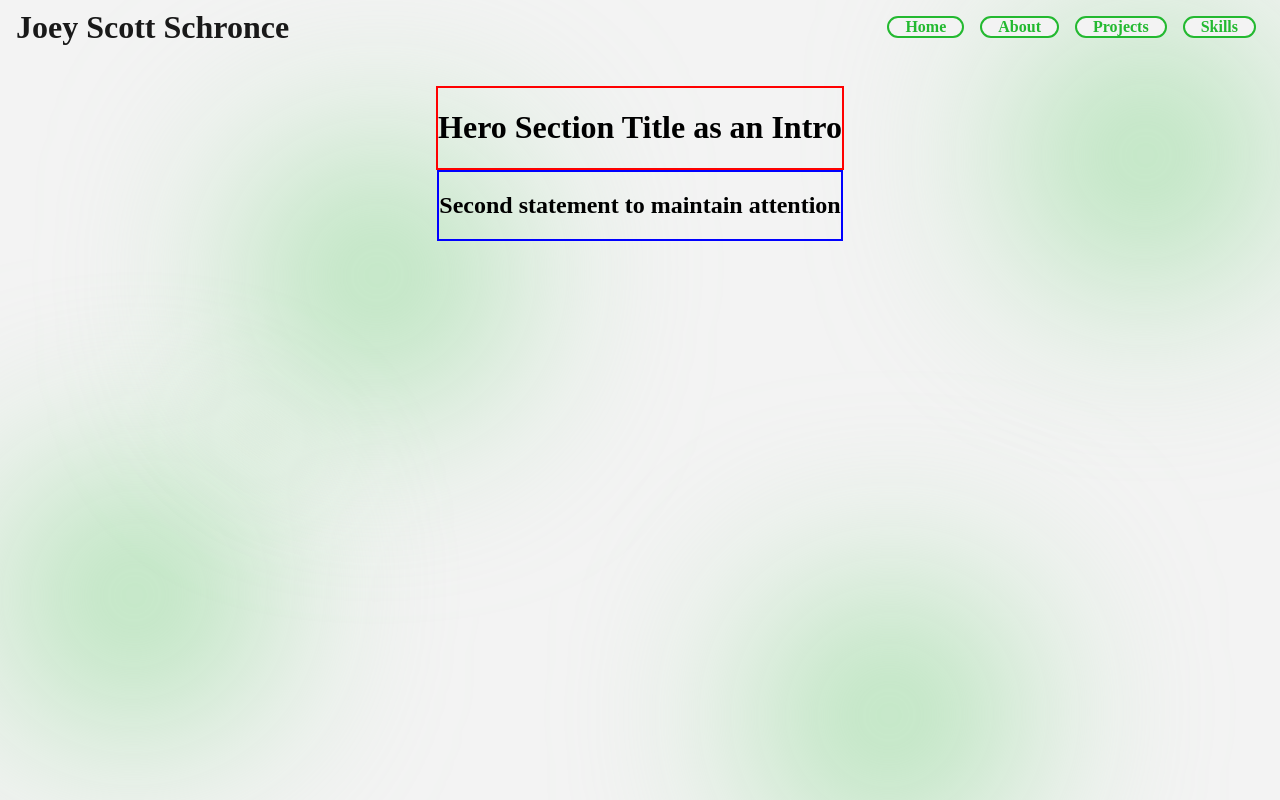
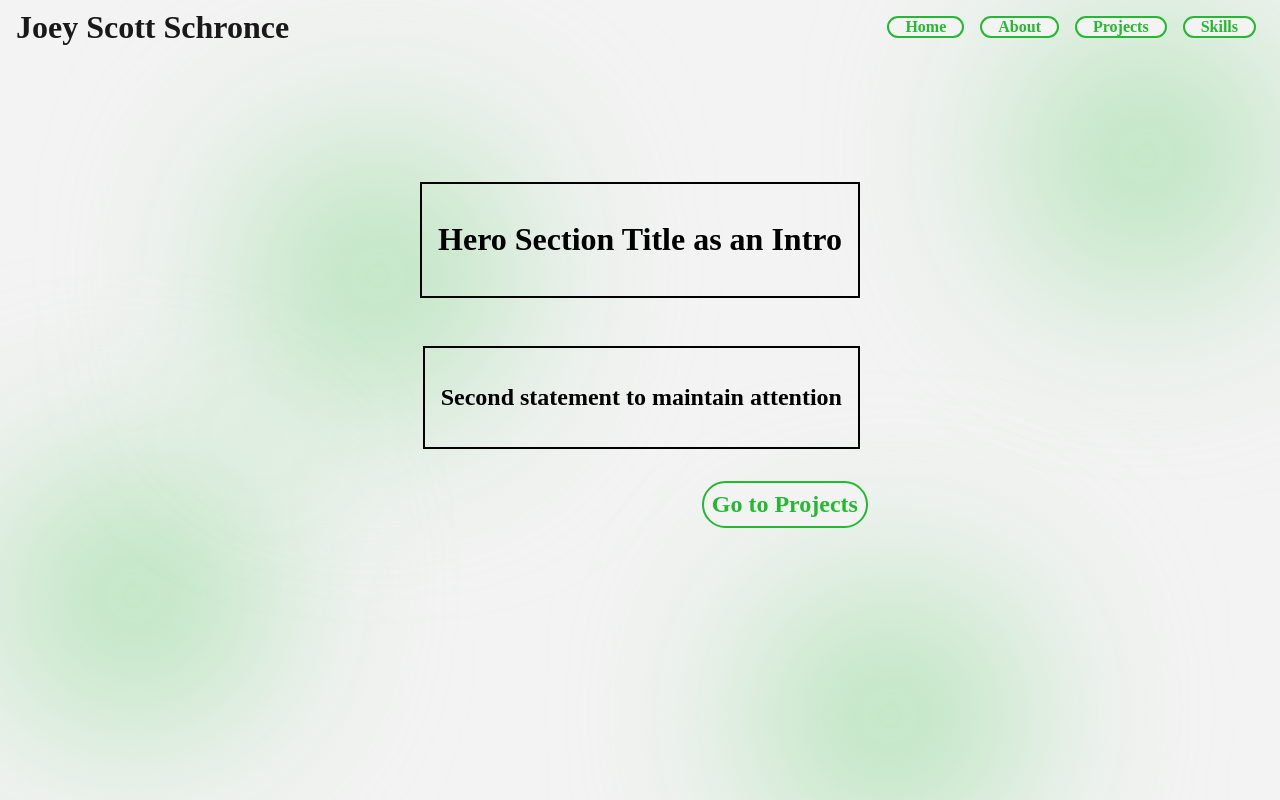
Before and after one commit to JoeyScottSchronce/JoeyScottSchronce.github.io, a React (Vite) app: page / in a window 1280 px wide. Built offline with nearby package versions, Linux system fonts and the light colour scheme.

Commit message:
update css

```diff
--- a/src/Components/HeroSection/HeroSection.css
+++ b/src/Components/HeroSection/HeroSection.css
@@ -3,14 +3,51 @@
     flex-flow: column wrap;
     justify-content: center;
     align-items: center;
+    margin: 4rem 0 1rem 0;
     padding: 2rem;
 }
 
+.sub-container {
+    display: flex;
+    flex-flow: column wrap;
+    justify-content: flex-end;
+    align-items: flex-end;
+    padding: 1rem;
+    gap: 1rem;
+}
+
 .first-sub {
-    border: 2px solid red;
+    margin: 1rem;
+    padding: 1rem;
+    border: 2px solid black;
 }
 
 .second-sub {
-    border: 2px solid blue;
+    margin: 1rem;
+    padding: 1rem;
+    border: 2px solid black;
+}
 
+.third-sub {
+    background-color: var(--light-base);
+    color: var(--secondary-color);
+    padding: 0.5rem;
+    font-size: 1.5rem;
+    border: 2px solid var(--secondary-color);
+    border-radius: 25px;
+    cursor: pointer;
+    text-align: center;
+    display: flex;
+    margin: 0 0.5rem 0 0.5rem;
 }
+
+.third-sub:hover {
+    background-color: var(--secondary-color);
+    color: white;
+}
+
+.third-sub a {
+    text-decoration: none;
+    color: inherit;
+    font-weight: bold;
+}
--- a/src/Components/HeroSection/HeroSection.jsx
+++ b/src/Components/HeroSection/HeroSection.jsx
@@ -1,10 +1,11 @@
 import React from 'react';
 import "./HeroSection.css"
+import {Link} from "react-router-dom";
 
 function HeroSection() {
     return (
         <div id="HeroSection" className="container">
-
+            <div className="sub-container">
                 <div className="first-sub">
                     <h1>Hero Section Title as an Intro</h1>
                 </div>
@@ -13,6 +14,10 @@ function HeroSection() {
                     <h2>Second statement to maintain attention </h2>
                 </div>
 
+                <div className="third-sub" >
+                    <Link to="/Projects">Go to Projects</Link>
+                </div>
+            </div>
         </div>
     )
 }
```
Lines whose indentation alone changed are shown as unchanged.
